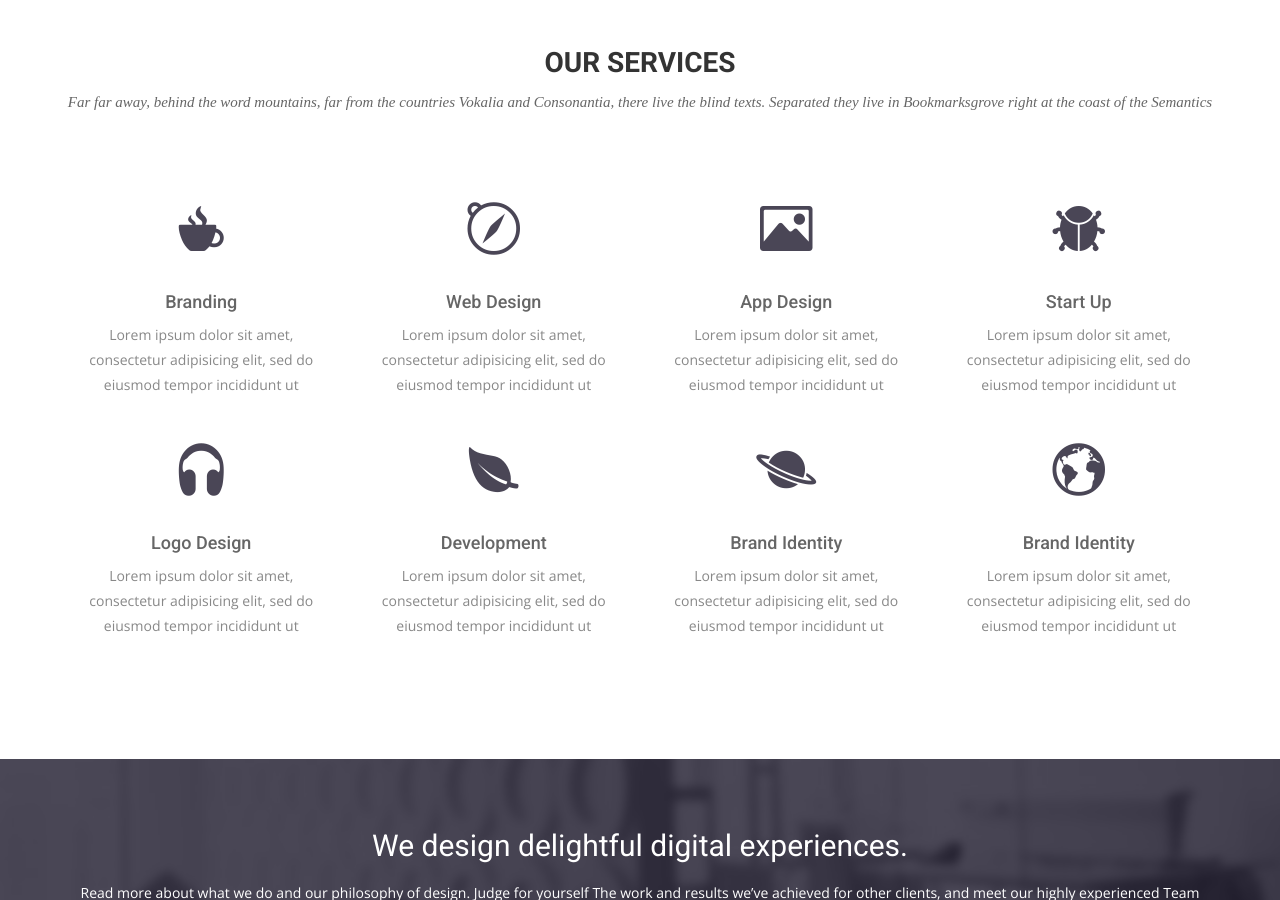
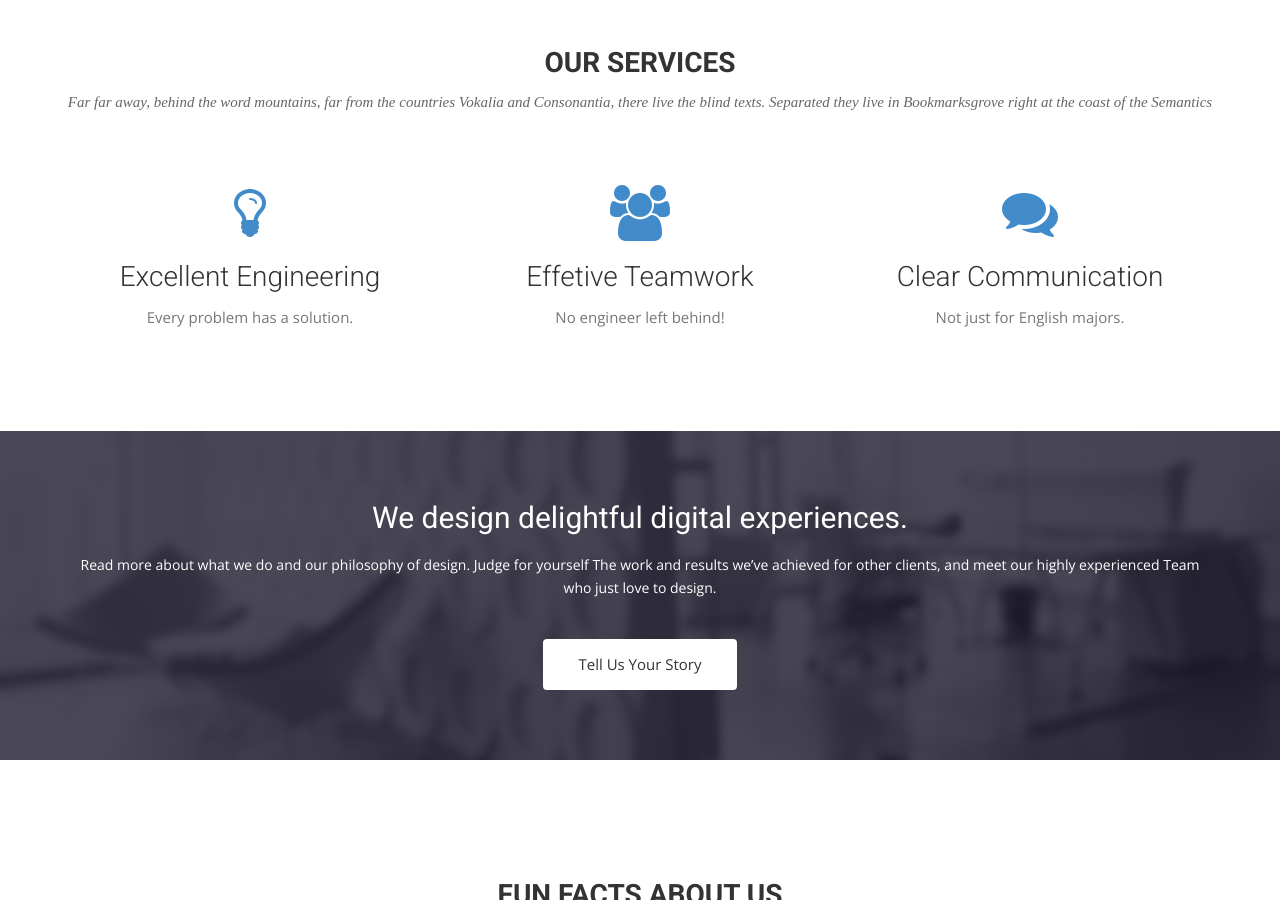
Before and after one commit to BYU-Aeronautics-Club/DBF, a Jekyll site: the page built from index.html, in a window 1280 px wide and 900 px high, scrolled down 2123 px. Built offline with Jekyll 4.4.1, drawn with Linux system fonts in a browser that asks for light colours; nearby versions of some CDN libraries; some web fonts are replaced; some of the changed text lies outside the part shown.

Commit message:
add some changes to test

```diff
--- a/index.html
+++ b/index.html
@@ -10,8 +10,9 @@ permalink: /
     <div class="row">
       <div class="col-md-10 col-md-offset-2">
         <div class="block">
-          <h1 class="animated fadeInUp">A DIGITAL MARKETING &#38; <br> DESIGN AGENCY</h1>
-          <p class="animated fadeInUp">We love the Web and the work we do. We work closely with our clients to deliver the best possible solutions for their needs</p>
+          <h1 class="animated fadeInUp">BYU AERONAUTICS<br> DESIGN BUILD FLY TEAM</h1>
+          <p class="animated fadeInUp">Check out what BYU's AIAA DBF competition team is up to.
+            <br>We're always looking for new, talented team members.</p>
         </div>
       </div>
     </div>
@@ -63,62 +64,27 @@ permalink: /
       </div>
     </div>
     <div class="row ">
-      <div class="col-sm-6 col-md-3">
-        <div class="service-item">
-          <i class="icon ion-coffee"></i>
-          <h4>Branding</h4>
-          <p>Lorem ipsum dolor sit amet, consectetur adipisicing elit, sed do eiusmod tempor incididunt ut </p>
+        <div class="col-lg-4 col-md-6 text-center">
+            <div class="service-box">
+                <i class="fa fa-4x fa-lightbulb-o wow bounceIn text-primary"></i>
+                <h3>Excellent Engineering</h3>
+                <p class="text-muted">Every problem has a solution.</p>
+            </div>
         </div>
-      </div>
-      <div class="col-sm-6 col-md-3">
-        <div class="service-item">
-          <i class="ion-compass"></i>
-          <h4>Web Design</h4>
-          <p>Lorem ipsum dolor sit amet, consectetur adipisicing elit, sed do eiusmod tempor incididunt ut </p>
+        <div class="col-lg-4 col-md-6 text-center">
+            <div class="service-box">
+                <i class="fa fa-4x fa-users wow bounceIn text-primary" data-wow-delay=".1s"></i>
+                <h3>Effetive Teamwork</h3>
+                <p class="text-muted">No engineer left behind!</p>
+            </div>
         </div>
-      </div>
-      <div class="col-sm-6 col-md-3">
-        <div class="service-item">
-          <i class="ion-image"></i>
-          <h4>App Design</h4>
-          <p>Lorem ipsum dolor sit amet, consectetur adipisicing elit, sed do eiusmod tempor incididunt ut </p>
+        <div class="col-lg-4 col-md-6 text-center">
+            <div class="service-box">
+                <i class="fa fa-4x fa-comments wow bounceIn text-primary" data-wow-delay=".2s"></i>
+                <h3>Clear Communication</h3>
+                <p class="text-muted">Not just for English majors.</p>
+            </div>
         </div>
-      </div>
-      <div class="col-sm-6 col-md-3">
-        <div class="service-item">
-          <i class="ion-bug"></i>
-          <h4>Start Up</h4>
-          <p>Lorem ipsum dolor sit amet, consectetur adipisicing elit, sed do eiusmod tempor incididunt ut </p>
-        </div>
-      </div>
-      <div class="col-sm-6 col-md-3">
-        <div class="service-item">
-          <i class="ion-headphone"></i>
-          <h4>Logo Design</h4>
-          <p>Lorem ipsum dolor sit amet, consectetur adipisicing elit, sed do eiusmod tempor incididunt ut </p>
-        </div>
-      </div>
-      <div class="col-sm-6 col-md-3">
-        <div class="service-item">
-          <i class="ion-leaf"></i>
-          <h4>Development</h4>
-          <p>Lorem ipsum dolor sit amet, consectetur adipisicing elit, sed do eiusmod tempor incididunt ut </p>
-        </div>
-      </div>
-      <div class="col-sm-6 col-md-3">
-        <div class="service-item">
-          <i class="ion-planet"></i>
-          <h4>Brand Identity</h4>
-          <p>Lorem ipsum dolor sit amet, consectetur adipisicing elit, sed do eiusmod tempor incididunt ut </p>
-        </div>
-      </div>
-      <div class="col-sm-6 col-md-3">
-        <div class="service-item">
-          <i class="ion-earth"></i>
-          <h4>Brand Identity</h4>
-          <p>Lorem ipsum dolor sit amet, consectetur adipisicing elit, sed do eiusmod tempor incididunt ut </p>
-        </div>
-      </div>
     </div>
   </div>
 </section>
```
Also changed, not shown: other parts of index.html (+1 -1 lines).
